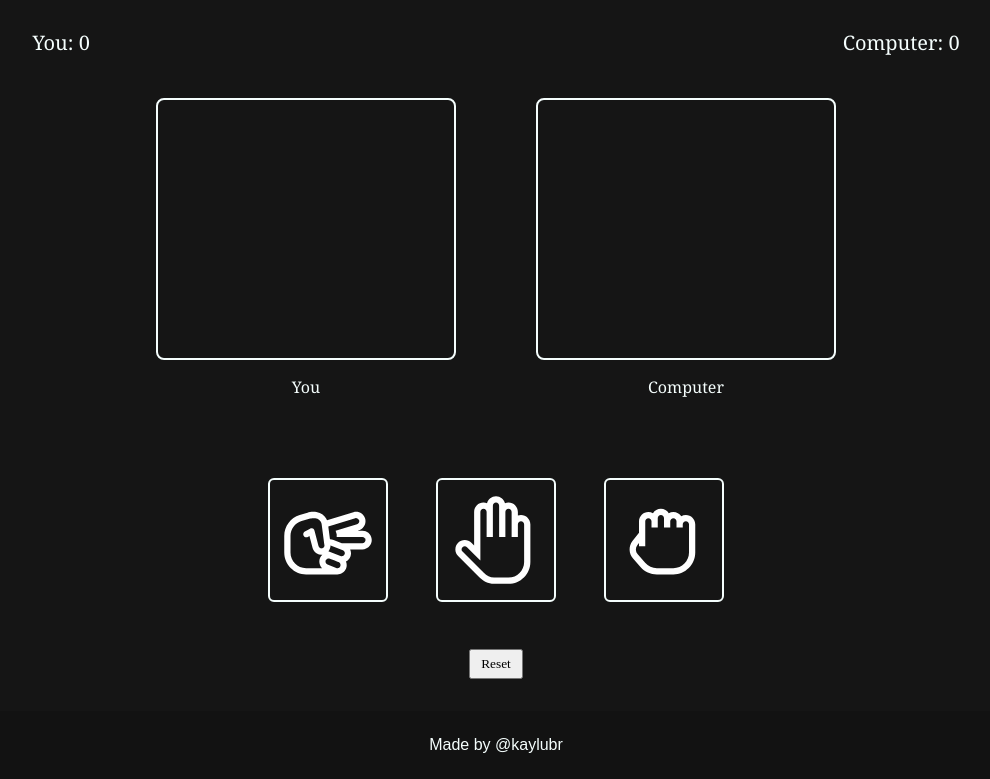
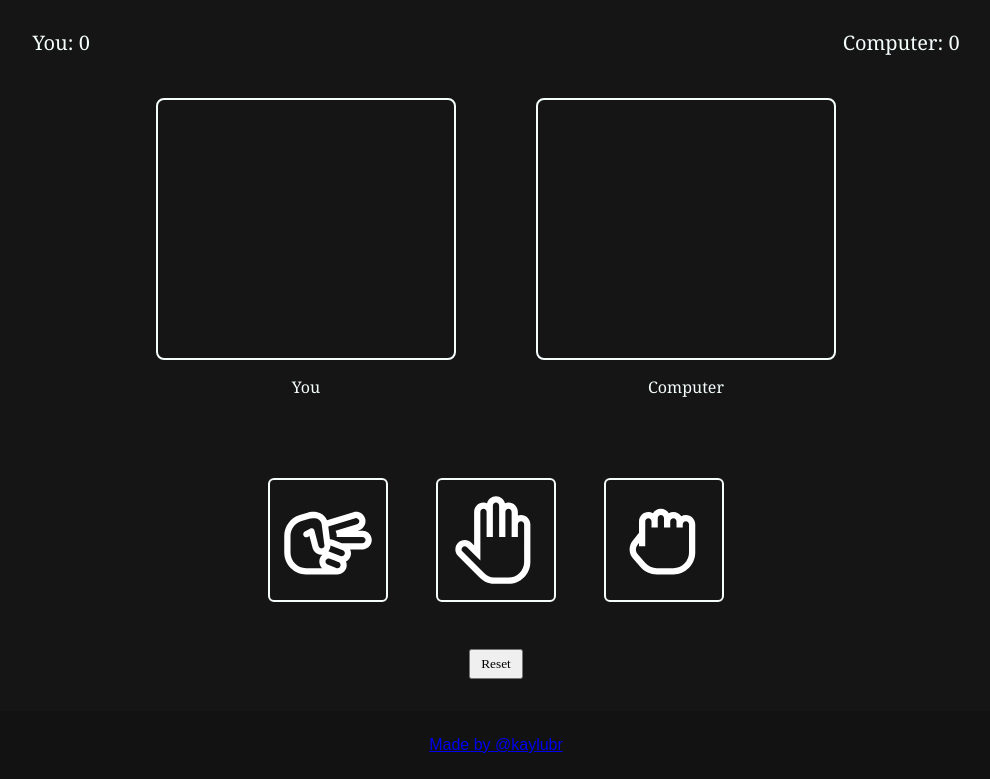
Before and after one commit to kaylubr/rock-paper-scissor, a plain HTML site: page index.html in a window 1280 px wide. Shown: the part 100-879 px from the top of the page, without its empty margins (144-1134 px from the left). Drawn offline with Linux system fonts and the light colour scheme.

Commit message:
Add a tag to link my github account in footer section

```diff
--- a/index.html
+++ b/index.html
@@ -38,6 +38,8 @@
 
     <div class="button-container"><button id="reset">Reset</button></div>
 
-    <footer>Made by @kaylubr </footer>
+    <footer>
+        <a href="https://github.com/kaylubr" target="_blank">Made by @kaylubr </a>
+    </footer>
 </body>
 </html>
```
